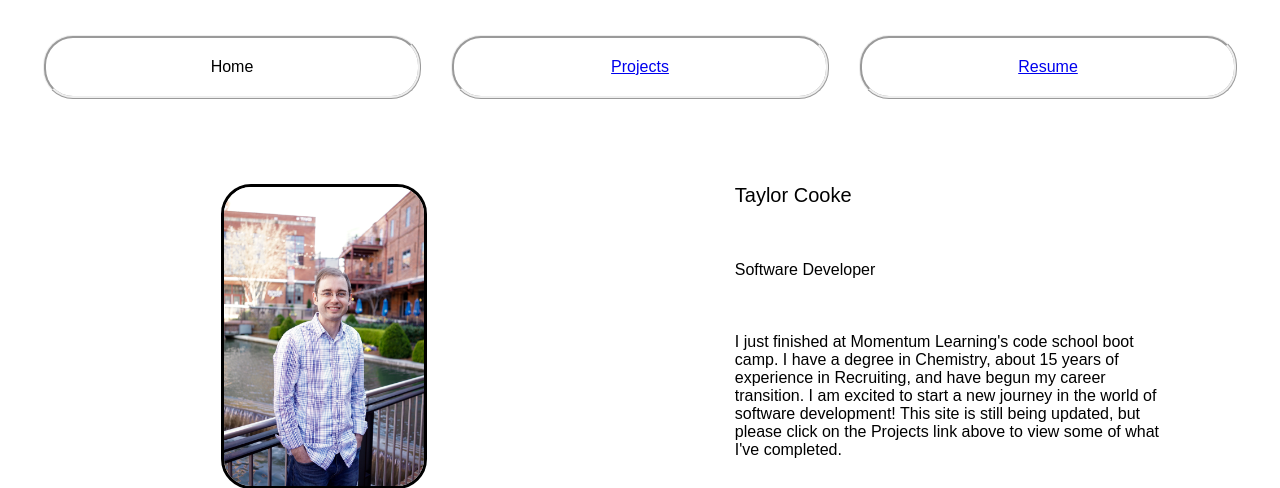
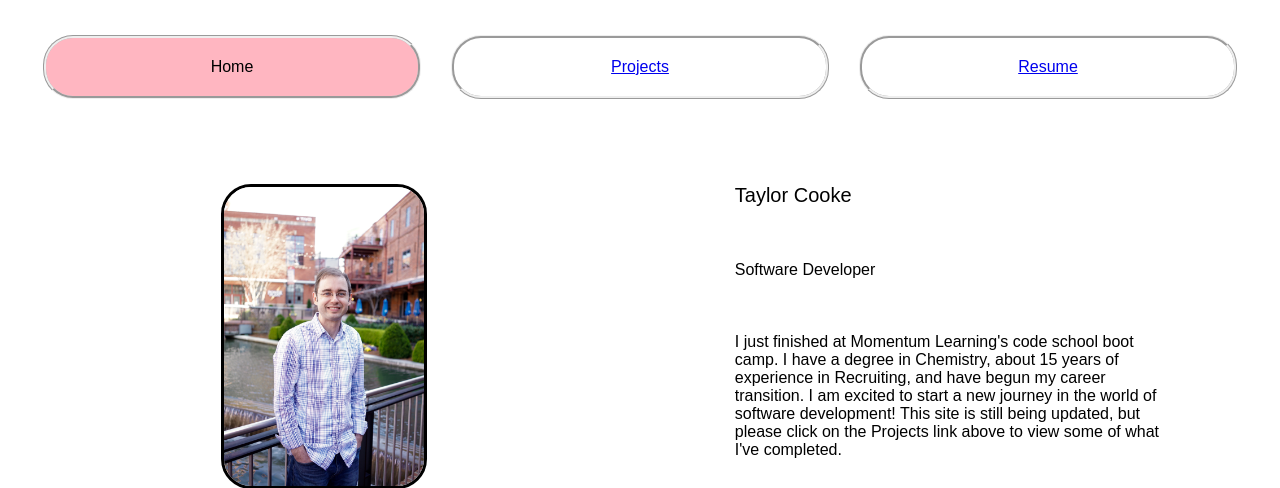
Before and after one commit to tlcpack/portfolio, a PHP site: page /index.php in a window 1280 px wide. Shown: the top 488 px of the page. Run offline with PHP 8.4, Linux system fonts and the light colour scheme.

Commit message:
header button colors and hover

```diff
--- a/index.html
+++ b/index.html
@@ -12,7 +12,7 @@
 <body>
     <header>
         <div class="header">
-            <div class="subhead">Home</div>
+            <div class=" current">Home</div>
             <a href="projects.html" class="subhead"><div >Projects</div></a>
             <a href="resume.html" class="subhead"><div>Resume</div></a>
         </div>
--- a/projects.html
+++ b/projects.html
@@ -13,7 +13,7 @@
     <header>
         <div class="header">
             <a href="index.html" class="subhead"><div >Home</div></a>
-            <div class="subhead">Projects</div>
+            <div class="current">Projects</div>
             <a href="resume.html" class="subhead"><div>Resume</div></a>
         </div>
     </header>
--- a/resume.html
+++ b/resume.html
@@ -14,7 +14,7 @@
         <div class="header">
             <a href="index.html" class="subhead"><div >Home</div></a>
             <a href="projects.html" class="subhead"><div>Projects</div></a>
-            <div class="subhead">Resume</div>
+            <div class="current">Resume</div>
         </div>
     </header>
 
--- a/styles.css
+++ b/styles.css
@@ -16,6 +16,22 @@
     border: ridge;
     border-radius: 30px;
     text-align: center;
+}
+
+.subhead:hover {
+    background-color: lightcoral;
+    color: white;
+    transition: all .3s ease;
+}
+
+.current {
+    width: 30%;
+    padding: 20px;
+    margin: 15px;
+    border: groove;
+    border-radius: 30px;
+    text-align: center;
+    background-color: lightpink;
 }
 
 .bio {
```
